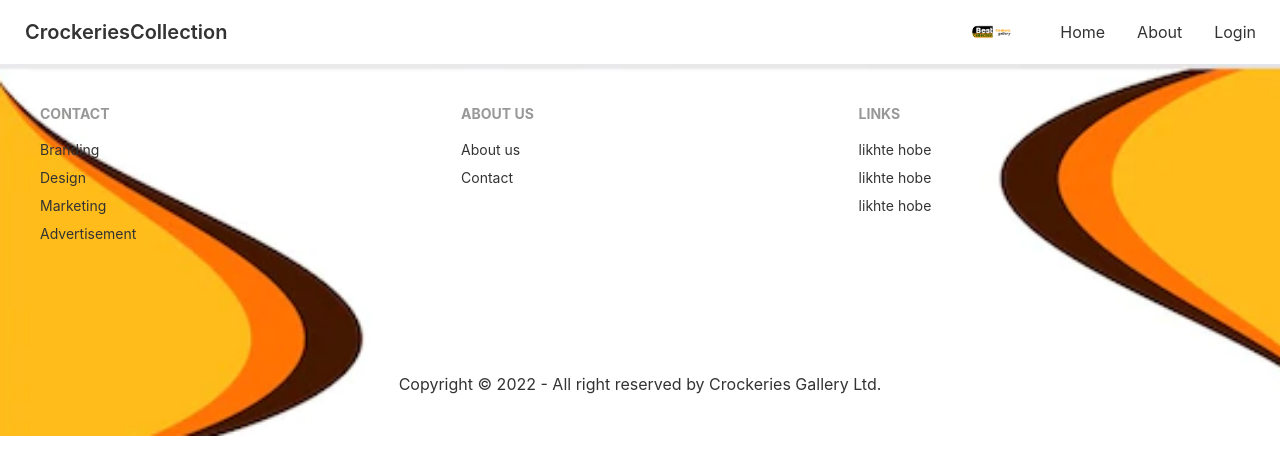
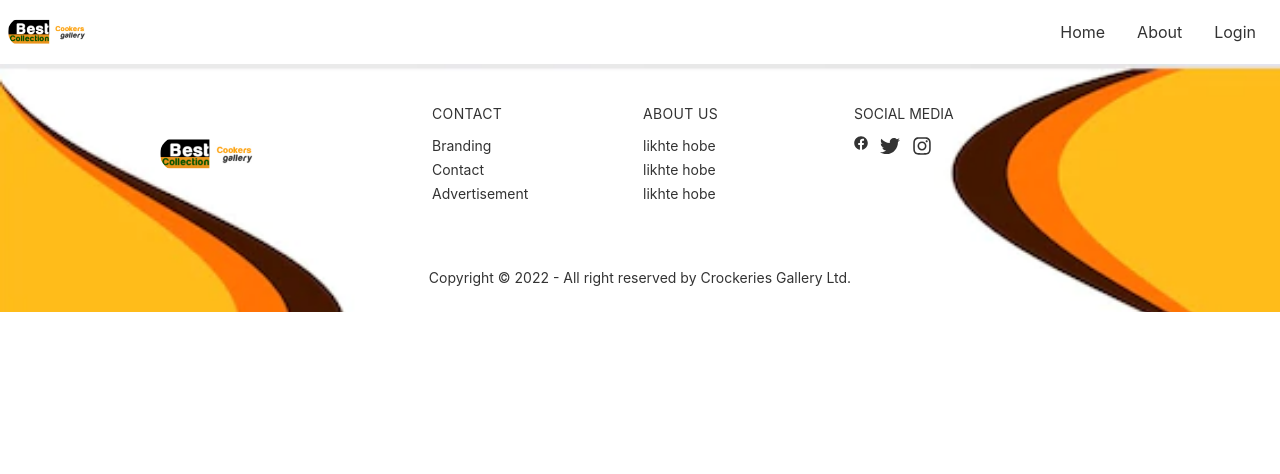
Before and after one commit to afianasrin1/crockeries-client, a React (Create React App) app: page / in a window 1280 px wide. Shown: the top 474 px of the page. Built offline with nearby package versions, Linux system fonts and the light colour scheme; no server answers.

Commit message:
footer section are added

```diff
--- a/src/Pages/Shared/ErrorPage/ErrorPage.js
+++ b/src/Pages/Shared/ErrorPage/ErrorPage.js
@@ -1,7 +1,7 @@
 import React, { useContext } from "react";
 import { Link, useNavigate, useRouteError } from "react-router-dom";
 import { AuthContext } from "../../../contexts/AuthProvider";
-import Error01 from "../../../assets/images/Error01.jpg";
+import Error from "../../../assets/images/Error.jpg";
 const ErrorPage = () => {
   const error = useRouteError();
   const { logOut } = useContext(AuthContext);
@@ -16,23 +16,23 @@ const ErrorPage = () => {
   return (
     <section
       style={{
-        background: `url(${Error01})`,
+        background: `url(${Error})`,
         backgroundSize: "cover",
       }}
       className="p-10"
     >
-      <div className="flex items-baseline h-screen p-16">
-        <div className="container flex flex-col items-center justify-center px-5 mx-auto my-12">
-          <h1 className="text-red-900 text-xl font-bold mb-10">
+      <div className="flex items-center justify-center h-screen p-16">
+        <div className="container flex flex-col items-end justify-end px-5 mx-auto my-12">
+          <h1 className="text-red-900 text-2xl  font-bold mb-10">
             Sorry, an unexpected error has occurred.
           </h1>
-          <p className="text-red-600 text-4xl mb-10">
+          <p className="text-red-600 text-4xl  mb-10">
             <i>{error.statusText || error.message}</i>
           </p>
 
           <div className="max-w-md text-center mb-10">
             <Link
-              to="/login"
+              to="/"
               className="px-8 py-3 font-semibold rounded bg-white-200 text-gray-900"
             >
               <button
@@ -42,7 +42,7 @@ const ErrorPage = () => {
                 Sign out &
                 <span className="font-normal text-sm lowercase">
                   {" "}
-                  back to login page
+                  back to Home
                 </span>
               </button>
             </Link>
--- a/src/Pages/Shared/Footer/Footer.js
+++ b/src/Pages/Shared/Footer/Footer.js
@@ -1,59 +1,109 @@
 import React from "react";
 import { Link } from "react-router-dom";
+import { FaFacebook, FaInstagram, FaTwitter } from "react-icons/fa";
 import footer1 from "../../../assets/images/footer1.png";
-
-const Footer = () => {
+import CrockeriesCollection from "../../../assets/images/CrockeriesCollection.jpg";
+const Footers = () => {
   return (
+    <div className="">
       <footer
         style={{
           background: `url(${footer1})`,
           backgroundSize: "cover",
         }}
-      className="p-10"
+        className="px-4 "
       >
-      <div className="footer">
-        <div>
-          <span className="footer-title">CONTACT</span>
+        <div className="container flex flex-col justify-between py-10 mx-auto space-y-8 lg:flex-row lg:space-y-0">
+          <div className="lg:w-1/3 flex justify-center">
+            <Link to="/" className="inline-flex items-center mr-8">
+              <img
+                className="w-24  rounded-full"
+                src={CrockeriesCollection}
+                alt=""
+              />
+            </Link>
+          </div>
+          <div className="grid grid-cols-2 text-sm gap-x-3 gap-y-8 lg:w-2/3 sm:grid-cols-4">
+            <div className="space-y-3">
+              <h3 className="tracking-wide uppercase">CONTACT</h3>
+              <ul className="space-y-1">
+                <li>
                   <Link to="/" className="link link-hover">
                     Branding
                   </Link>
+                </li>
+                <li>
                   <Link to="/" className="link link-hover">
-            Design
+                    Contact
                   </Link>
-          <Link to="/" className="link link-hover">
-            Marketing
-          </Link>
+                </li>
+                <li>
+                  {" "}
                   <Link to="/" className="link link-hover">
                     Advertisement
                   </Link>
+                </li>
+              </ul>
             </div>
-        <div>
-          <span className="footer-title">ABOUT US</span>
-          <Link to="/" className="link link-hover">
-            About us
-          </Link>
-          <Link to="/" className="link link-hover">
-            Contact
-          </Link>
-        </div>
-        <div>
-          <span className="footer-title">LINKS</span>
+
+            <div className="space-y-3">
+              <h3 className="tracking-wide uppercase">ABOUT US</h3>
+              <ul className="space-y-1">
+                <li>
+                  {" "}
                   <Link to="/" className="link link-hover">
                     likhte hobe
                   </Link>
+                </li>
+                <li>
                   <Link to="/" className="link link-hover">
                     likhte hobe
                   </Link>
+                </li>
+                <li>
+                  {" "}
                   <Link to="/" className="link link-hover">
                     likhte hobe
                   </Link>
+                </li>
+              </ul>
+            </div>
+
+            <div className="space-y-3">
+              <div className="uppercase">Social media</div>
+              <div className="flex justify-start space-x-3">
+                <Link
+                  to="/https://www.facebook.com"
+                  className="link link-hover"
+                >
+                  <FaFacebook />
+                </Link>
+                <Link
+                  to="/https://www.facebook.com"
+                  rel="noopener noreferrer"
+                  title="Twitter"
+                  className="text-xl"
+                >
+                  <FaTwitter />
+                </Link>
+                <Link
+                  to="/https://www.facebook.com"
+                  rel="noopener noreferrer"
+                  title="Instagram"
+                  className=" text-xl"
+                >
+                  <FaInstagram />
+                </Link>
               </div>
             </div>
-      <div className="text-center mt-32">
-        <p>Copyright © 2022 - All right reserved by Crockeries Gallery Ltd.</p>
+          </div>
+        </div>
+        <div className="py-6 text-sm text-center">
+          Copyright © 2022 - All right reserved by Crockeries Gallery Ltd.
         </div>
       </footer>
+    </div>
   );
 };
 
-export default Footer;
+export default Footers;
--- a/src/Pages/Shared/Navbar/Navbar.js
+++ b/src/Pages/Shared/Navbar/Navbar.js
@@ -10,12 +10,9 @@ const Navbar = () => {
       .then(() => {})
       .catch((err) => console.log(err));
   };
-  //new
+
   const menuItems = (
     <React.Fragment>
-      <Link to="/" className="inline-flex items-center mr-8">
-        <img className="w-10  rounded-full" src={CrockeriesCollection} alt="" />
-      </Link>
       <li>
         <Link to="/">Home</Link>
       </li>
@@ -67,8 +64,12 @@ const Navbar = () => {
             {menuItems}
           </ul>
         </div>
-        <Link to="/" className="btn btn-ghost normal-case text-xl">
-          CrockeriesCollection
+        <Link to="/" className="inline-flex items-center mr-8">
+          <img
+            className="w-20  rounded-full"
+            src={CrockeriesCollection}
+            alt=""
+          />
         </Link>
       </div>
       <div className="navbar-center hidden lg:flex">
```
Also changed, not shown: src/assets/images/CrockeriesCollection.jpg, src/assets/images/Crokeries.png (renamed from src/assets/images/Crokeries collection.png). Lines whose indentation alone changed are shown as unchanged.
